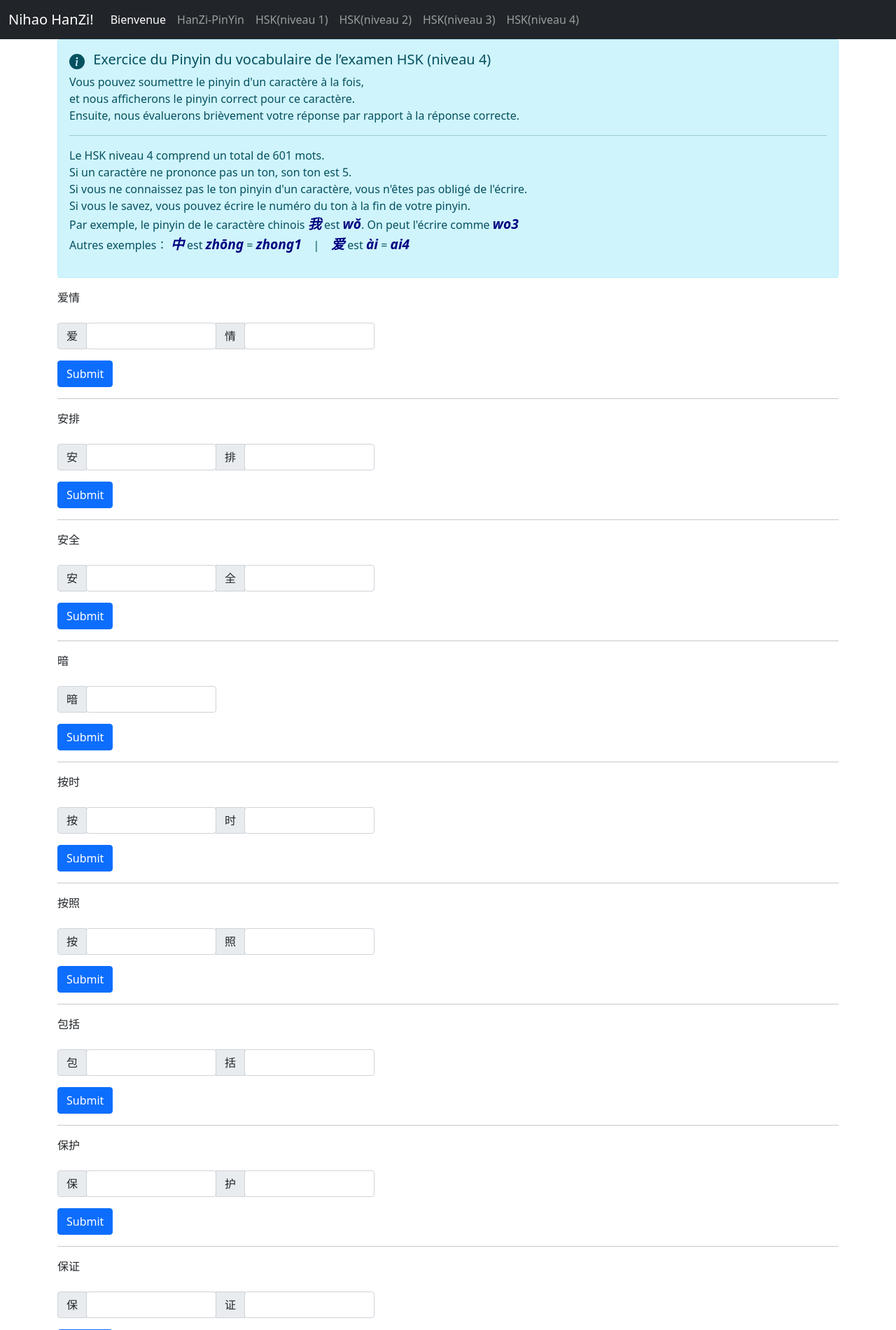
After one commit to Hefr-y/pinyinALAO, a Django app: page /hsk4_view in a window 1280 px wide. The commit adds this page. Shown: the top 1900 px of the page at 70% size. Run offline with Django 3.2, Linux system fonts and the light colour scheme; some libraries are stand-ins or nearby versions.

Commit message:
Ajout d'un exercice de vocabulaire pour le HSK4|增加了HSK4词汇练习

```diff
--- a/pinyinALAO/myapp/urls.py
+++ b/pinyinALAO/myapp/urls.py
@@ -14,8 +14,9 @@ urlpatterns = [
     path('hsk3_view', views.hsk3_view, name='hsk3_view'), # HSK3视图
     path('hsk3', views.hsk3, name='hsk3'), # HSK3判断返回页面
 
-    # path('hsk4_view', views.hsk4_view, name='hsk4_view'), # HSK4视图
-    # path('hsk4', views.hsk4, name='hsk4'), # HSK4判断返回页面
+    path('hsk4_view', views.hsk4_view, name='hsk4_view'), # HSK4视图
+    path('hsk4', views.hsk4, name='hsk4'), # HSK4判断返回页面
+
     path('pinyinDict', views.pinyin_dict, name='pinyinDict'), # page de recherche
     path('pinyinAffi', views.pinyin_dict_affiche, name='pinyinAffi'), # 返回拼音信息页面
 
--- a/pinyinALAO/myapp/views.py
+++ b/pinyinALAO/myapp/views.py
@@ -14,6 +14,7 @@ with open('static/hskLexique.json', 'r', encoding='utf-8') as f:
     hsk1_lex = data['hsk1']
     hsk2_lex = data['hsk2']
     hsk3_lex = data['hsk3']
+    hsk4_lex = data['hsk4']
 
 # Opening JSON file 声母韵母文件
 with open('static/pinyin_Initials_finals.json', 'r') as f:
@@ -293,3 +294,51 @@ def hsk3(request):
         # print("用户输入的拼音:  "+key+":"+value,"用户输入拼音的声母: ", shengmu,"用户输入拼音的韵母: ", yunmu, "用户输入拼音的音调: ", tone)
     print(json.dumps(data_pinyin,ensure_ascii=False,indent=4))
     return render(request, "t_myapp/HSKpinyin/hsk3.html", {"data":data_pinyin})
+
+
+
+#hsk4代码
+def hsk4_view(request):
+    if request.method == 'GET':
+        data_hsk4_question = {"hsk4_lex":hsk4_lex}
+        return render(request, "t_myapp/HSKpinyin/hsk4_view.html",data_hsk4_question)
+
+def hsk4(request):
+    query_dict = request.POST
+    data = query_dict.dict()
+    # print(data)
+    data_pinyin = {}
+    for key, value in data.items():
+        shengmu = get_shengmu(value)
+        tone = get_tone(value)
+        yunmu = get_yunmu(value, shengmu)
+        correctPinYinInfo = get_py_details(key)
+        pyinfo = correctPinYinInfo[key] # 当前字的pinyin信息
+        shengmu_correct = pyinfo.get("initial")
+        yunmu_correct = pyinfo.get("final")
+        tone_correct = pyinfo.get('tone')
+        pyAvecTone = pyinfo.get('pyAvecTone')
+        pySansTone = pyinfo.get('pySansTone')
+                # 处理空字符串
+        if tone_correct == '':
+            tone_correct = None
+        elif shengmu_correct == '':
+            shengmu_correct = None
+
+        sim = Levenshtein_Distance(pySansTone, value)
+        sim = "%.2f%%" % (sim * 100)
+        mot_pinyin = {
+            "pinyin_user":value,
+            "initial_user":shengmu,
+            "final_user":yunmu,
+            "tone_user":tone,
+            "pyAvecTone":pyAvecTone,
+            'pySansTone':pySansTone,
+            "initial_corr":shengmu_correct,
+            "final_corr":yunmu_correct,
+            "tone_corr":tone_correct,
+            "similarite":sim
+        }
+        data_pinyin[key] = mot_pinyin
+    print(json.dumps(data_pinyin,ensure_ascii=False,indent=4))
+    return render(request, "t_myapp/HSKpinyin/hsk4.html", {"data":data_pinyin})
--- a/pinyinALAO/templates/base.html
+++ b/pinyinALAO/templates/base.html
@@ -54,7 +54,7 @@
           <a class="nav-link" href="{% url 'hsk3_view' %}">HSK(niveau 3)</a>
         </li>
         <li class="nav-item">
-          <a class="nav-link" href="{% url 'hsk3_view' %}">HSK(niveau 4)</a>
+          <a class="nav-link" href="{% url 'hsk4_view' %}">HSK(niveau 4)</a>
         </li>
 
       </ul>
--- /dev/null
+++ b/pinyinALAO/templates/t_myapp/HSKpinyin/hsk4_view.html
@@ -0,0 +1,157 @@
+{% extends "base.html" %}
+
+{% load static %}
+
+{% block content %}
+<title>HSK4</title>
+<svg xmlns="http://www.w3.org/2000/svg" style="display: none;">
+    <symbol id="info-fill" fill="currentColor" viewBox="0 0 16 16">
+        <path d="M8 16A8 8 0 1 0 8 0a8 8 0 0 0 0 16zm.93-9.412-1 4.705c-.07.34.029.533.304.533.194 0 .487-.07.686-.246l-.088.416c-.287.346-.92.598-1.465.598-.703 0-1.002-.422-.808-1.319l.738-3.468c.064-.293.006-.399-.287-.47l-.451-.081.082-.381 2.29-.287zM8 5.5a1 1 0 1 1 0-2 1 1 0 0 1 0 2z"/>
+    </symbol>
+</svg>
+
+
+
+<div class="alert alert-info" role="alert">
+    <svg class="bi flex-shrink-0 me-2" width="22" height="22" role="img" aria-label="Info:"><use xlink:href="#info-fill"/></svg>
+    <font style="display: inline-block;"><h5 class="alert-heading">Exercice du Pinyin du vocabulaire de l’examen HSK (niveau 4)</h5></font>
+    <p class="mb-0">
+        Vous pouvez soumettre le pinyin d'un caractère à la fois,</br>
+        et nous afficherons le pinyin correct pour ce caractère.</br>
+        Ensuite, nous évaluerons brièvement votre réponse par rapport à la réponse correcte.
+    </p>
+    <hr>
+    <p>
+        Le HSK niveau 4 comprend un total de {{hsk4_lex|length}} mots.</br>
+        Si un caractère ne prononce pas un ton, son ton est 5.</br>
+        Si vous ne connaissez pas le ton pinyin d'un caractère, vous n'êtes pas obligé de l'écrire.</br>
+        Si vous le savez, vous pouvez écrire le numéro du ton à la fin de votre pinyin.</br>
+        Par exemple, le pinyin de le caractère chinois
+        <font style="font-style: italic;font-weight: bolder;font-size: larger;color: navy;">我</font> est
+        <font style="font-style: italic;font-weight: bolder;font-size: larger;color: navy;">wǒ</font>.
+        On peut l'écrire comme
+        <font style="font-style: italic;font-weight: bolder;font-size: larger;color: navy;">wo3</font></br>
+        Autres exemples：
+        <font style="font-style: italic;font-weight: bolder;font-size: larger;color: navy;">中</font> est
+        <font style="font-style: italic;font-weight: bolder;font-size: larger;color: navy;">zhōng</font> =
+        <font style="font-style: italic;font-weight: bolder;font-size: larger;color: navy;">zhong1</font>
+        &nbsp;&nbsp;&nbsp;|&nbsp;&nbsp;&nbsp;
+        <font style="font-style: italic;font-weight: bolder;font-size: larger;color: navy;">爱</font> est
+        <font style="font-style: italic;font-weight: bolder;font-size: larger;color: navy;">ài</font> =
+        <font style="font-style: italic;font-weight: bolder;font-size: larger;color: navy;">ai4</font></br>
+
+
+    </p>
+</div>
+
+{% for hsk4_mot in hsk4_lex %}
+{% comment %}
+hsk词汇长度为1时,显示一个输入框
+Si la longueur du mot hsk est 1, une boîte de saisie est affichée
+{% endcomment %}
+{% if hsk4_mot|length == 1 %}
+    <form class="row g-3" action="hsk4" method="post">
+        <label for="exampleFormControlInput1" class="form-label">{{hsk4_mot}}</label>
+        <div class="input-group" id="exampleFormControlInput1">
+            <span class="input-group-text">{{hsk4_mot.0}}</span>
+            <div class="col-md-2">
+                <input type="text" name={{hsk4_mot.0}} autocomplete="off" class="form-control" id="validationDefault01" required>
+            </div>
+        </div>
+
+        <div class="col-12">
+            <button class="btn btn-primary" type="submit">Submit</button>
+        </div>
+    </form>
+<hr>
+{% comment %}
+hsk词汇长度为1时,显示两个输入框
+Si la longueur du mot hsk est 2, 2 boîte de saisie est affichée
+{% endcomment %}
+{% elif hsk4_mot|length == 2 %}
+    <form class="row g-3" action="hsk4" method="post">
+        <label for="exampleFormControlInput1" class="form-label">{{hsk4_mot}}</label>
+        <div class="input-group" id="exampleFormControlInput1">
+            <span class="input-group-text">{{hsk4_mot.0}}</span>
+            <div class="col-md-2">
+                <input type="text" name={{hsk4_mot.0}} autocomplete="off" class="form-control" id="validationDefault01" required>
+            </div>
+
+            <span class="input-group-text">{{hsk4_mot.1}}</span>
+            <div class="col-md-2">
+                <input type="text" name={{hsk4_mot.1}} autocomplete="off" class="form-control" id="validationDefault01" required>
+            </div>
+        </div>
+
+        <div class="col-12">
+            <button class="btn btn-primary" type="submit">Submit</button>
+        </div>
+    </form>
+<hr>
+{% comment %}
+hsk词汇长度为3时,显示一个输入框
+Si la longueur du mot hsk est 3, 3 boîte de saisie est affichée
+{% endcomment %}
+{% elif hsk4_mot|length == 3 %}
+    <form class="row g-3" action="hsk4" method="post">
+        <label for="exampleFormControlInput1" class="form-label">{{hsk4_mot}}</label>
+        <div class="input-group" id="exampleFormControlInput1">
+            <span class="input-group-text">{{hsk4_mot.0}}</span>
+            <div class="col-md-2">
+                <input type="text" name={{hsk4_mot.0}} autocomplete="off" class="form-control" id="validationDefault01" required>
+            </div>
+
+            <span class="input-group-text">{{hsk4_mot.1}}</span>
+            <div class="col-md-2">
+                <input type="text" name={{hsk4_mot.1}} autocomplete="off" class="form-control" id="validationDefault01" required>
+            </div>
+
+            <span class="input-group-text">{{hsk4_mot.2}}</span>
+            <div class="col-md-2">
+                <input type="text" name={{hsk4_mot.2}} autocomplete="off" class="form-control" id="validationDefault01" required>
+            </div>
+        </div>
+
+        <div class="col-12">
+            <button class="btn btn-primary" type="submit">Submit</button>
+        </div>
+    </form>
+<hr>
+{% comment %}
+hsk词汇长度为4时,显示一个输入框
+Si la longueur du mot hsk est 4, 4 boîte de saisie est affichée
+{% endcomment %}
+{% elif hsk4_mot|length == 4 %}
+    <form class="row g-3" action="hsk4" method="post">
+        <label for="exampleFormControlInput1" class="form-label">{{hsk4_mot}}</label>
+        <div class="input-group" id="exampleFormControlInput1">
+            <span class="input-group-text">{{hsk4_mot.0}}</span>
+            <div class="col-md-2">
+                <input type="text" name={{hsk4_mot.0}} autocomplete="off" class="form-control" id="validationDefault01" required>
+            </div>
+
+            <span class="input-group-text">{{hsk4_mot.1}}</span>
+            <div class="col-md-2">
+                <input type="text" name={{hsk4_mot.1}} autocomplete="off" class="form-control" id="validationDefault01" required>
+            </div>
+
+            <span class="input-group-text">{{hsk4_mot.2}}</span>
+            <div class="col-md-2">
+                <input type="text" name={{hsk4_mot.2}} autocomplete="off" class="form-control" id="validationDefault01" required>
+            </div>
+
+            <span class="input-group-text">{{hsk4_mot.3}}</span>
+            <div class="col-md-2">
+                <input type="text" name={{hsk4_mot.3}} autocomplete="off" class="form-control" id="validationDefault01" required>
+            </div>
+        </div>
+
+        <div class="col-12">
+            <button class="btn btn-primary" type="submit">Submit</button>
+        </div>
+    </form>
+<hr>
+{% endif %}
+{% endfor %}
+
+{% endblock %}
```
Also changed, not shown: pinyinALAO/templates/t_myapp/HSKpinyin/hsk4.html (added, +132 -0 lines).
